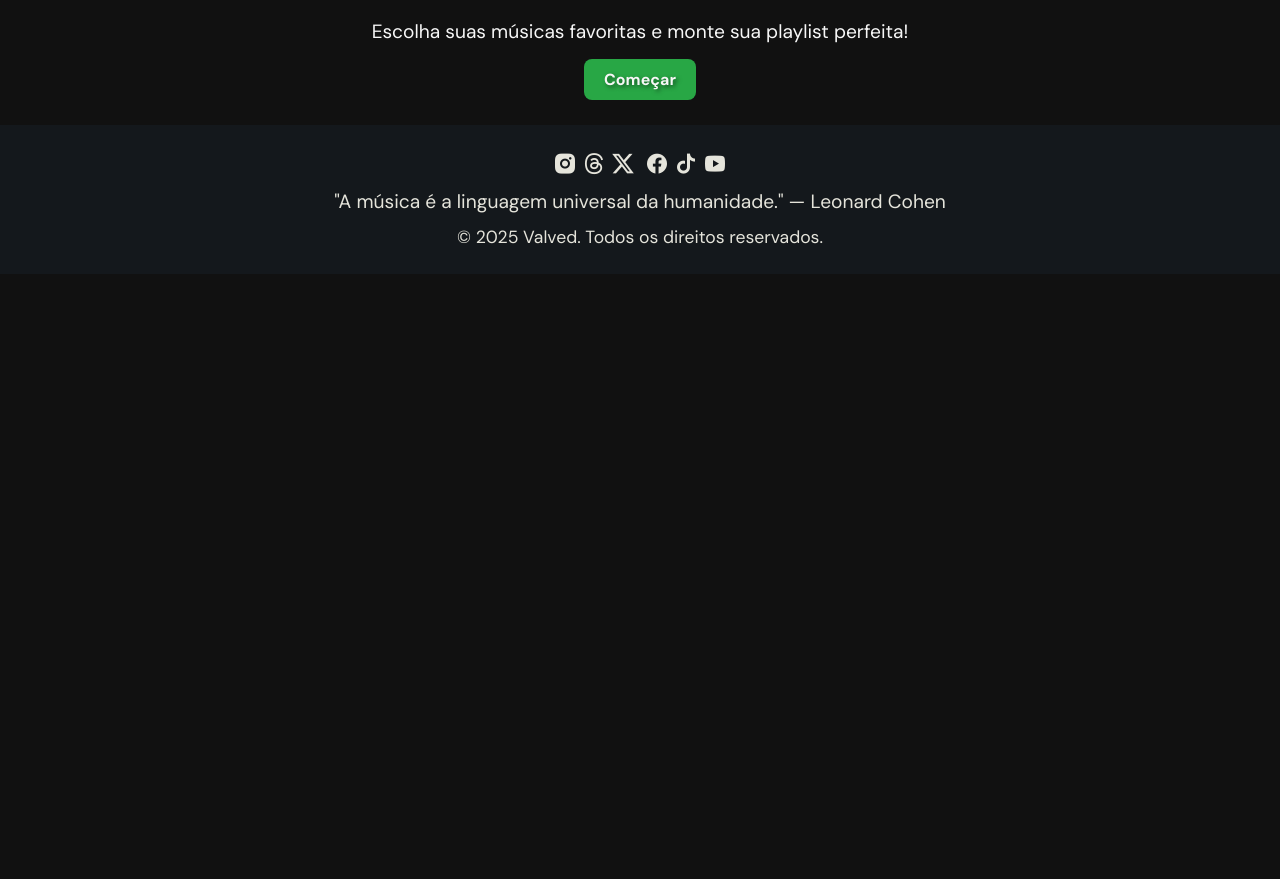
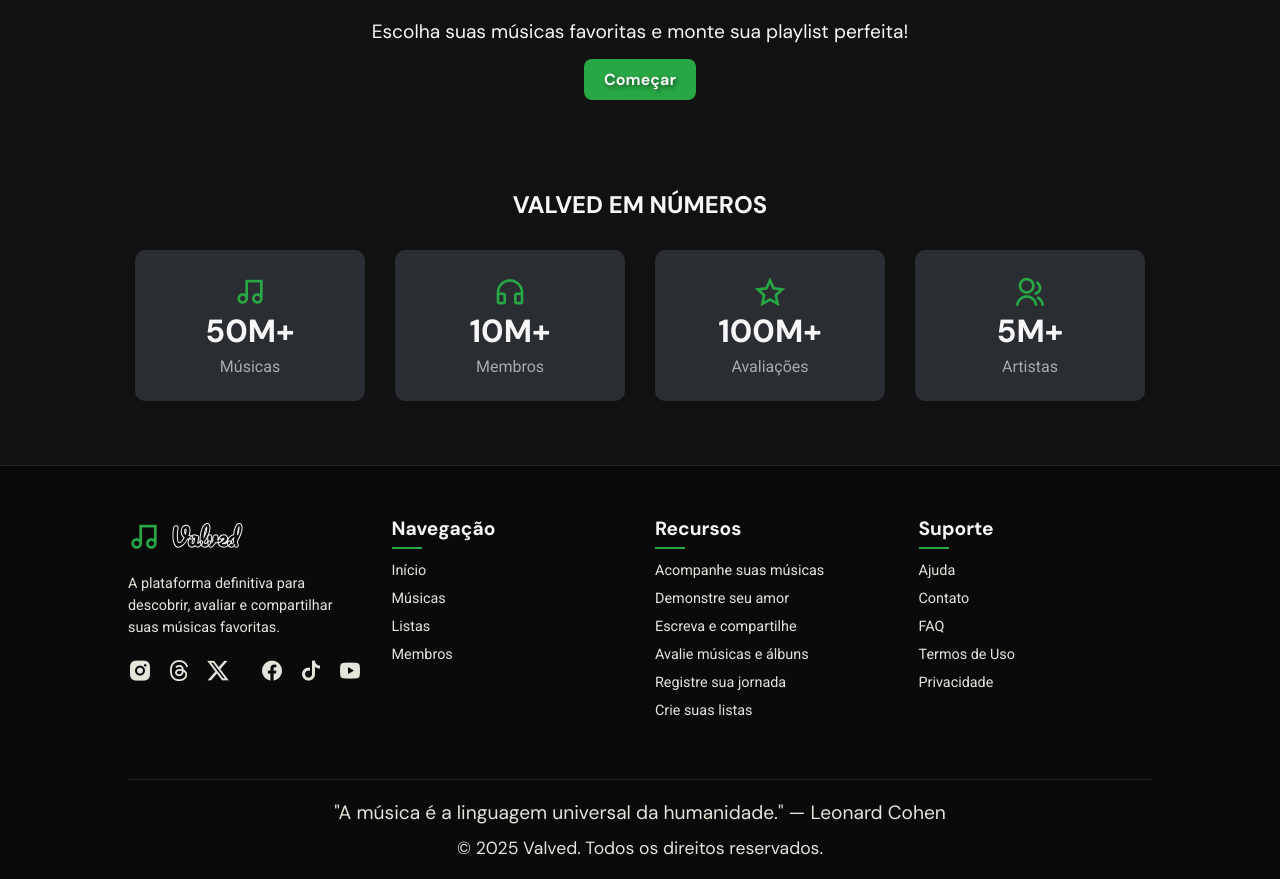
Before and after one commit to 21lucasbarros/valved, a React (Vite) app: page / in a window 1280 px wide. Shown: the part 1866-2745 px from the top of the page. Before the commit the page ends 2140 px from the top, so only its background shows below. Built offline with nearby package versions, Linux system fonts and the light colour scheme.

Commit message:
feat: criacao do componente analytics, mudancas no main.tsx, footer.tsx e footer.css.

```diff
--- /dev/null
+++ b/src/components/Analytics/Analytics.css
@@ -0,0 +1,52 @@
+.estatisticas {
+    padding: 5% 10%;
+}
+
+.estatisticas__conteudo__titulo {
+    font-size: 1.5rem;
+    font-family: var(--fontPrincipal);
+    color: var(--corBranco);
+    text-align: center;
+}
+
+.estatisticas__conteudo__cards {
+    display: flex;
+    justify-content: center;
+    gap: 30px;
+    margin-top: 30px;
+    flex-wrap: wrap;
+}
+
+.estatistica-card {
+    width: 200px;
+    padding: 25px 15px;
+    background-color: #2a2d32;
+    border-radius: 10px;
+    text-align: center;
+    transition: transform 0.3s ease;
+}
+
+.estatistica-card:hover {
+    transform: scale(1.05);
+}
+
+.estatistica-card i {
+    color: #28a745;
+    font-size: 2rem;
+    margin-bottom: 15px;
+}
+
+.estatistica-card__numero {
+    font-size: 2rem;
+    font-family: var(--fontPrincipal);
+    font-weight: bold;
+    color: var(--corBranco);
+    margin: 0 0 5px;
+}
+
+.estatistica-card__texto {
+    font-size: 1rem;
+    font-family: var(--fontSecundaria);
+    color: #aaa;
+    margin: 0;
+}
--- /dev/null
+++ b/src/components/Analytics/Analytics.tsx
@@ -0,0 +1,97 @@
+import { useEffect, useState, useRef } from "react";
+import "./Analytics.css";
+
+export default function Analise() {
+  const estatisticasRef = useRef<HTMLDivElement | null>(null);
+
+  const [musicas, setMusicas] = useState(0);
+  const [ouvintes, setOuvintes] = useState(0);
+  const [avaliacoes, setAvaliacoes] = useState(0);
+  const [artistas, setArtistas] = useState(0);
+
+  useEffect(() => {
+    const observador = new IntersectionObserver(
+      ([entrada]) => {
+        if (entrada.isIntersecting) {
+          animarNumeros();
+          observador.disconnect();
+        }
+      },
+      { threshold: 0.5 }
+    );
+
+    if (estatisticasRef.current) {
+      observador.observe(estatisticasRef.current);
+    }
+
+    return () => observador.disconnect();
+  }, []);
+
+  const animarNumeros = () => {
+    const duracao = 5000;
+    const intervaloTempo = 20;
+    const passos = duracao / intervaloTempo;
+
+    const animarValor = (
+      definirEstado: React.Dispatch<React.SetStateAction<number>>,
+      inicio: number,
+      fim: number
+    ) => {
+      let atual = inicio;
+      const incremento = (fim - inicio) / passos;
+
+      const intervalo = setInterval(() => {
+        atual += incremento;
+        definirEstado(Math.floor(atual));
+
+        if (atual >= fim) {
+          definirEstado(fim);
+          clearInterval(intervalo);
+        }
+      }, intervaloTempo);
+    };
+
+    animarValor(setMusicas, 0, 50);
+    animarValor(setOuvintes, 0, 10);
+    animarValor(setAvaliacoes, 0, 100);
+    animarValor(setArtistas, 0, 5);
+  };
+
+  return (
+    <section className="estatisticas" ref={estatisticasRef}>
+      <div className="estatisticas__conteudo">
+        <h2 className="estatisticas__conteudo__titulo">VALVED EM NÚMEROS</h2>
+        <div className="estatisticas__conteudo__cards">
+          <div className="estatistica-card">
+            <i className="ri-music-2-line" />
+            <h3 className="estatistica-card__numero">
+              {musicas.toLocaleString()}M+
+            </h3>
+            <p className="estatistica-card__texto">Músicas</p>
+          </div>
+          <div className="estatistica-card">
+            <i className="ri-headphone-line" />
+            <h3 className="estatistica-card__numero">
+              {ouvintes.toLocaleString()}M+
+            </h3>
+            <p className="estatistica-card__texto">Membros</p>
+          </div>
+          <div className="estatistica-card">
+            <i className="ri-star-line" />
+            <h3 className="estatistica-card__numero">
+              {avaliacoes.toLocaleString()}M+
+            </h3>
+            <p className="estatistica-card__texto">Avaliações</p>
+          </div>
+          <div className="estatistica-card">
+            <i className="ri-group-line" />
+            <h3 className="estatistica-card__numero">
+              {artistas.toLocaleString()}M+
+            </h3>
+            <p className="estatistica-card__texto">Artistas</p>
+          </div>
+        </div>
+      </div>
+    </section>
+  );
+}
--- a/src/components/Principal/Main.tsx
+++ b/src/components/Principal/Main.tsx
@@ -1,6 +1,7 @@
 import "./Main.css";
 import Features from "../Features/Features";
 import { useTypewriter, Cursor } from "react-simple-typewriter";
+import Analytics from "../Analytics/Analytics";
 
 export default function Main() {
   const [text] = useTypewriter({
@@ -122,6 +123,8 @@ export default function Main() {
           <button className="playlist__conteudo__botao">Começar</button>
         </section>
       </section>
+
+      <Analytics />
     </>
   );
 }
--- a/src/components/Rodape/Footer.css
+++ b/src/components/Rodape/Footer.css
@@ -1,18 +1,53 @@
 .rodape {
-    padding: 2% 10%;
-    background-color: #14181C;
+    background-color: #0a0a0a;
+    padding: 50px 10% 20px;
+    border-top: 1px solid rgba(255, 255, 255, 0.1);
 }
 
 .rodape__conteudo {
     display: flex;
-    flex-direction: column;
-    gap: 12px;
+    flex-wrap: wrap;
+    justify-content: space-between;
+    gap: 30px;
+}
+
+.rodape__conteudo__coluna {
+    flex: 1;
+    min-width: 200px;
+}
+
+.rodape__conteudo__logo {
+    display: flex;
     align-items: center;
+    gap: 10px;
+    margin-bottom: 15px;
+}
+
+.rodape__conteudo__logo i {
+    font-size: 2rem;
+    color: #28a745;
+}
+
+.rodape__conteudo__logo h2 {
+    font-family: var(--fontLogo);
+    font-size: 1.5rem;
+    color: var(--corBranco);
+    margin: 0;
+    -webkit-text-fill-color: transparent;
+    -webkit-text-stroke: 1px var(--corBranco);
+}
+
+.rodape__conteudo__descricao {
+    font-family: var(--fontSecundaria);
+    font-size: 0.9rem;
+    color: var(--corBeje);
+    margin-bottom: 20px;
+    line-height: 1.5;
 }
 
 .rodape__conteudo__redes {
     display: flex;
-    gap: 5px;
+    gap: 15px;
 }
 
 .rodape__conteudo__redes__rede {
@@ -30,13 +65,81 @@
     color: var(--corBeje);
 }
 
-.rodape__conteudo__frase__paragrafo {
+.rodape__conteudo__redes__link {
+    display: flex;
+    align-items: center;
+    justify-content: center;
+    width: 36px;
+    height: 36px;
+    background-color: rgba(255, 255, 255, 0.1);
+    border-radius: 50%;
+    color: var(--corBranco);
+    transition: all 0.3s ease;
+}
+
+.rodape__conteudo__redes__link:hover {
+    background-color: #28a745;
+    transform: translateY(-3px);
+}
+
+.rodape__conteudo__titulo {
+    font-family: var(--fontPrincipal);
+    font-size: 1.2rem;
+    color: var(--corBranco);
+    margin-bottom: 20px;
+    position: relative;
+}
+
+.rodape__conteudo__titulo::after {
+    content: '';
+    position: absolute;
+    bottom: -8px;
+    left: 0;
+    width: 30px;
+    height: 2px;
+    background-color: #28a745;
+}
+
+.rodape__conteudo__lista {
+    list-style: none;
+    padding: 0;
+    margin: 0;
+}
+
+.rodape__conteudo__lista li {
+    margin-bottom: 10px;
+}
+
+.rodape__conteudo__lista a {
+    font-family: var(--fontSecundaria);
+    font-size: 0.9rem;
+    color: var(--corBeje);
+    text-decoration: none;
+    transition: color 0.3s ease;
+}
+
+.rodape__conteudo__lista a:hover {
+    color: var(--corBranco);
+    padding-left: 5px;
+}
+
+.rodape__direitos {
+    margin-top: 50px;
+    padding-top: 20px;
+    border-top: 1px solid rgba(255, 255, 255, 0.1);
+    text-align: center;
+    display: flex;
+    flex-direction: column;
+    gap: 12px;
+}
+
+.rodape__direitos__frase {
     font-size: 1.2rem;
     font-family: var(--fontPrincipal);
     color: var(--corBeje);
 }
 
-.rodape__conteudo__copyright {
+.rodape__direitos__copyright {
     font-size: 1.1rem;
     font-family: var(--fontPrincipal);
     color: var(--corBeje);
--- a/src/components/Rodape/Footer.tsx
+++ b/src/components/Rodape/Footer.tsx
@@ -5,6 +5,15 @@ export default function Footer() {
     <>
       <footer className="rodape">
         <section className="rodape__conteudo">
+          <section className="rodape__conteudo__coluna">
+            <section className="rodape__conteudo__logo">
+              <i className="ri-music-2-line" />
+              <h2>Valved</h2>
+            </section>
+            <p className="rodape__conteudo__descricao">
+              A plataforma definitiva para descobrir, avaliar e compartilhar
+              suas músicas favoritas.
+            </p>
             <section className="rodape__conteudo__redes">
               <a
                 href="https://www.instagram.com/valvedofficial/"
@@ -70,17 +79,80 @@ export default function Footer() {
                 <i className="ri-youtube-fill"></i>
               </a>
             </section>
-          <section className="rodape__conteudo__frase">
-            <p className="rodape__conteudo__frase__paragrafo">
+          </section>
+
+          <section className="rodape__conteudo__coluna">
+            <h3 className="rodape__conteudo__titulo">Navegação</h3>
+            <ul className="rodape__conteudo__lista">
+              <li>
+                <a href="#">Início</a>
+              </li>
+              <li>
+                <a href="#">Músicas</a>
+              </li>
+              <li>
+                <a href="#">Listas</a>
+              </li>
+              <li>
+                <a href="#">Membros</a>
+              </li>
+            </ul>
+          </section>
+
+          <section className="rodape__conteudo__coluna">
+            <h3 className="rodape__conteudo__titulo">Recursos</h3>
+            <ul className="rodape__conteudo__lista">
+              <li>
+                <a href="#">Acompanhe suas músicas</a>
+              </li>
+              <li>
+                <a href="#">Demonstre seu amor</a>
+              </li>
+              <li>
+                <a href="#">Escreva e compartilhe</a>
+              </li>
+              <li>
+                <a href="#">Avalie músicas e álbuns</a>
+              </li>
+              <li>
+                <a href="#">Registre sua jornada</a>
+              </li>
+              <li>
+                <a href="#">Crie suas listas</a>
+              </li>
+            </ul>
+          </section>
+
+          <section className="rodape__conteudo__coluna">
+            <h3 className="rodape__conteudo__titulo">Suporte</h3>
+            <ul className="rodape__conteudo__lista">
+              <li>
+                <a href="#">Ajuda</a>
+              </li>
+              <li>
+                <a href="#">Contato</a>
+              </li>
+              <li>
+                <a href="#">FAQ</a>
+              </li>
+              <li>
+                <a href="#">Termos de Uso</a>
+              </li>
+              <li>
+                <a href="#">Privacidade</a>
+              </li>
+            </ul>
+          </section>
+        </section>
+
+        <section className="rodape__direitos">
+          <p className="rodape__direitos__frase">
             "A música é a linguagem universal da humanidade." — Leonard Cohen
           </p>
-          </section>
-          <section className="rodape__conteudo__copyright">
-            <p>
+          <p className="rodape__direitos__copyright">
             &copy; {new Date().getFullYear()} Valved. Todos os direitos
             reservados.
           </p>
-          </section>
         </section>
       </footer>
     </>
```
Lines whose indentation alone changed are shown as unchanged.
